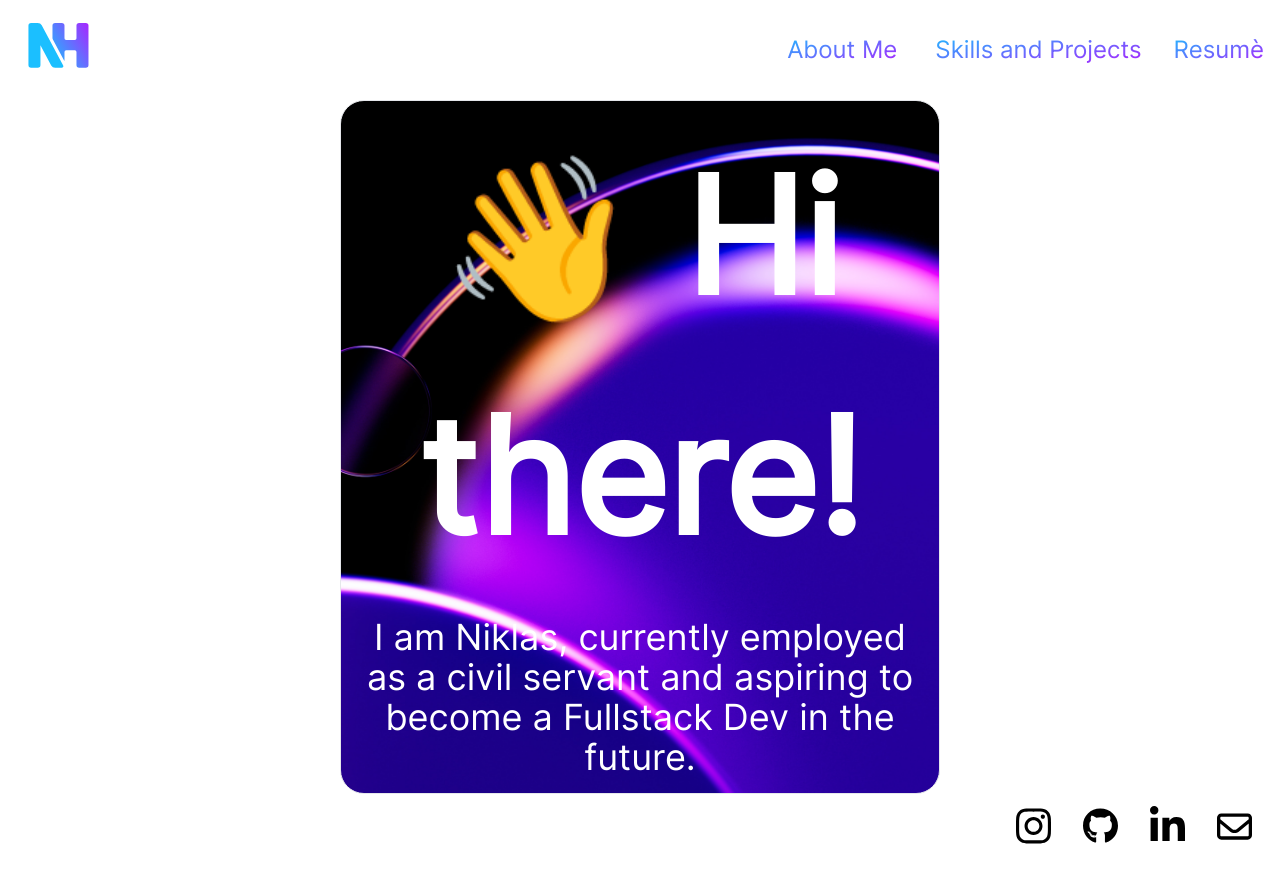
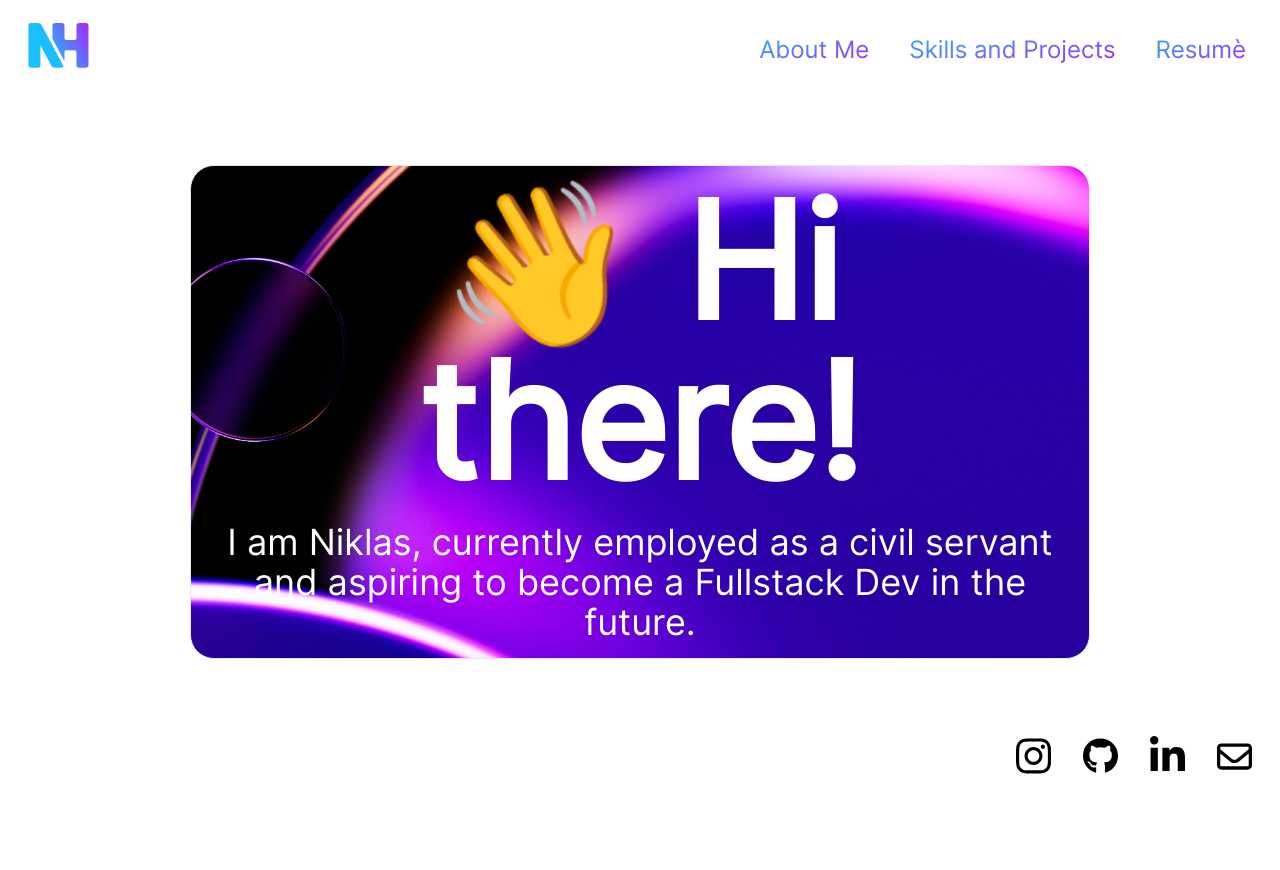
Before and after one commit to NiHaiden/website, a Next.js app: page / in a window 1280 px wide. After the commit the page ends 800 px from the top, so only its background shows below. Built offline with nearby package versions, Linux system fonts and the light colour scheme; a web font is replaced by a local one.

Commit message:
Improve Homesite Responsiveness, improve navbar with more colorful animations when hovering over a link, introduce projects page

```diff
--- a/components/Navbar.jsx
+++ b/components/Navbar.jsx
@@ -19,15 +19,15 @@ export default function Navbar({navbarOpen, setNavbarOpen}) {
                 >
                     <div className="absolute w-10 transform -translate-x-1/2 -translate-y-1/2 left-1.5 top-1/2">
                         <span
-                            className={`absolute h-0.5 w-10 bg-white transform transition duration-300 ease-in-out ${navbarOpen ? "rotate-45 delay-200" : "-translate-y-1.5"
+                            className={`absolute h-0.5 w-10 bg-black transform transition duration-300 ease-in-out ${navbarOpen ? "rotate-45 delay-200 bg-white" : "-translate-y-1.5"
                             }`}
                         ></span>
                         <span
-                            className={`absolute h-0.5 bg-white transform transition-all duration-200 ease-in-out ${navbarOpen ? "w-0 opacity-50" : "w-10 delay-200 opacity-100"
+                            className={`absolute h-0.5 bg-black transform transition-all duration-200 ease-in-out ${navbarOpen ? "w-0 opacity-50 bg-white" : "w-10 delay-200 opacity-100"
                             }`}
                         ></span>
                         <span
-                            className={`absolute h-0.5 w-10 bg-white transform transition duration-300 ease-in-out ${navbarOpen ? "-rotate-45 delay-200" : "translate-y-1.5"
+                            className={`absolute h-0.5 w-10 bg-black transform transition duration-300 ease-in-out ${navbarOpen ? "-rotate-45 delay-200 bg-white" : "translate-y-1.5"
                             }`}
                         ></span>
                     </div>
@@ -41,36 +41,38 @@ export default function Navbar({navbarOpen, setNavbarOpen}) {
               md:flex
               md:justify-between
               md:pt-0
+              hover:text-white
+              gap-1
               "
                     >
                         <li>
-                            <a className="p-1.5 py-2 text-black block group transition duration-300 linkslide  "
+                            <a className="p-1.5 py-2 text-black block group transition duration-300 linkslide  hover:text-white p-3 rounded-3xl"
                                href="aboutme"
                             >
                                 <div
-                                    className={"text-black text-transparent bg-clip-text bg-gradient-to-br from-startingblue to-endingpurple"}>About
+                                    className={"text-black text-transparent bg-clip-text bg-gradient-to-br from-startingblue to-endingpurple hover:text-white p-1.5"}>About
                                     Me
                                 </div>
                             </a
                             >
                         </li>
                         <li>
-                            <a className="pl-8  py-2 text-black block group transition duration-300 linkslide  "
-                               href="aboutme"
+                            <a className=" py-2 text-black block group transition duration-300 linkslide hover:text-white p-3"
+                               href="projects"
                             >
                                 <div
-                                    className={"text-black text-transparent bg-clip-text bg-gradient-to-br from-startingblue to-endingpurple"}>Skills
+                                    className={"text-black text-transparent bg-clip-text bg-gradient-to-br from-startingblue to-endingpurple hover:text-white p-1.5"}>Skills
                                     and Projects
                                 </div>
                             </a
                             >
                         </li>
                         <li>
-                            <a className="pl-8  py-2 text-black block group transition duration-300 linkslide  "
+                            <a className="  py-2 text-black block group transition duration-300 linkslide hover:text-white p-3"
                                href="aboutme"
                             >
                                 <div
-                                    className={"text-black text-transparent bg-clip-text bg-gradient-to-br from-startingblue to-endingpurple"}>Resumè
+                                    className={"text-black text-transparent bg-clip-text bg-gradient-to-br from-startingblue to-endingpurple hover:text-white p-1.5"}>Resumè
                                 </div>
                             </a
                             >
@@ -92,7 +94,3 @@ function closeOpenMenu() {
     menu.classList.toggle('hidden');
     menu.style.zIndex = 999;
 }
-
-function goToAboutMe() {
-    window.location = "/aboutme"
-}
--- a/pages/index.jsx
+++ b/pages/index.jsx
@@ -25,9 +25,9 @@ export default function Home() {
             <div
                 className={"px-10 flex text-white items-center justify-center flex-grow flex-col"}>
                 <div
-                    className={"backgroundimg hover:backgroundimg2 bg-fixed bg-center bg-cover bg-no-repeat w-1/2 p-4 rounded-3xl border hover:border-blue-500 text-center hover:bg-clip-text hover:text-transparent hover:shadow-2xl hover:transition-all transition-all duration-500"}>
-                    <div className={"font-black md:text-extrabig"}>👋 Hi there!</div>
-                    <div className={"pt-5 text-4xl md:text-4xl"}>I am Niklas, currently employed as a
+                    className={"backgroundimg hover:backgroundimg2 bg-fixed bg-center bg-cover bg-no-repeat min-w-fit min-h-fit md:min-w-0 md:h-1/2 w-1/2 p-4 lg:w-3/4 lg:h-3/4 rounded-3xl border hover:border-blue-500 text-center hover:bg-clip-text hover:text-transparent hover:shadow-2xl hover:transition-all transition-all duration-500"}>
+                    <div className={"font-black text-5xl sm:text-6xl lg:text-9xl xl:text-extrabig"}>👋 Hi there!</div>
+                    <div className={"pt-5 text-xl sm:text-4xl"}>I am Niklas, currently employed as a
                         civil servant and aspiring to become a Fullstack Dev in the future.
                     </div>
                 </div>
--- /dev/null
+++ b/pages/projects.jsx
@@ -0,0 +1,17 @@
+import {useState} from "react";
+import Navbar from "../components/Navbar";
+import SocialLinks from "../components/social";
+import styles from "../styles/Home.module.css";
+
+export default function Projects() {
+    const [navbarOpen, setNavbarOpen] = useState(false);
+
+    return (
+        <div className={styles.bgimg}>
+            <Navbar/>
+            projects!
+            <SocialLinks/>
+        </div>
+
+    )
+}
--- a/styles/globals.css
+++ b/styles/globals.css
@@ -111,13 +111,14 @@
 
 .linkslide {
     box-shadow: inset 0 0 0 0 #54b3d6;
-    color: black;
-    border-radius: 20px;
-    transition: color .3s ease-in-out, box-shadow .3s ease-in-out;
+    border-radius: 3rem;
+    transition: 0.5s;
 }
 
 .linkslide:hover {
-    background-color: #1BBFFF;
+    transition: 0.5s;
+    background: linear-gradient(114.8deg, #1BBFFF 0%, #B21BFF 78.93%);
+    color: #fff;
 }
 
 @media screen and (max-width: 768px) {
```
